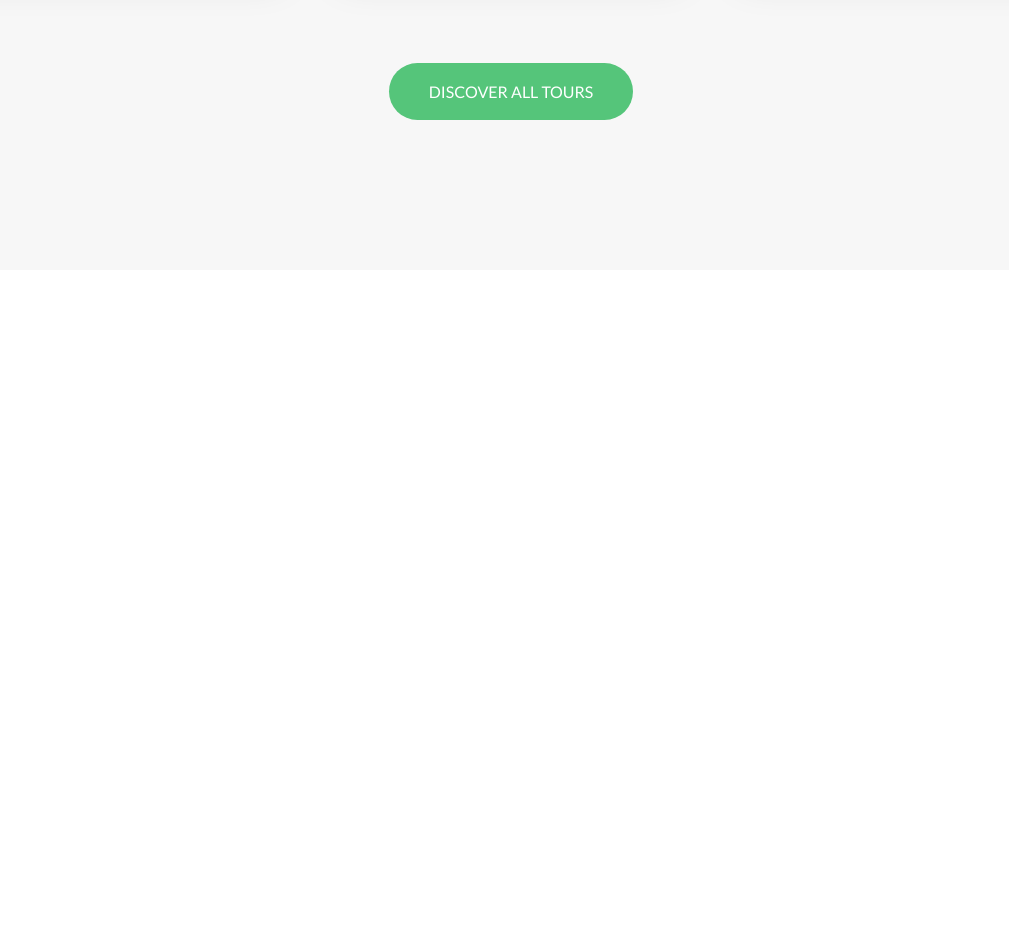
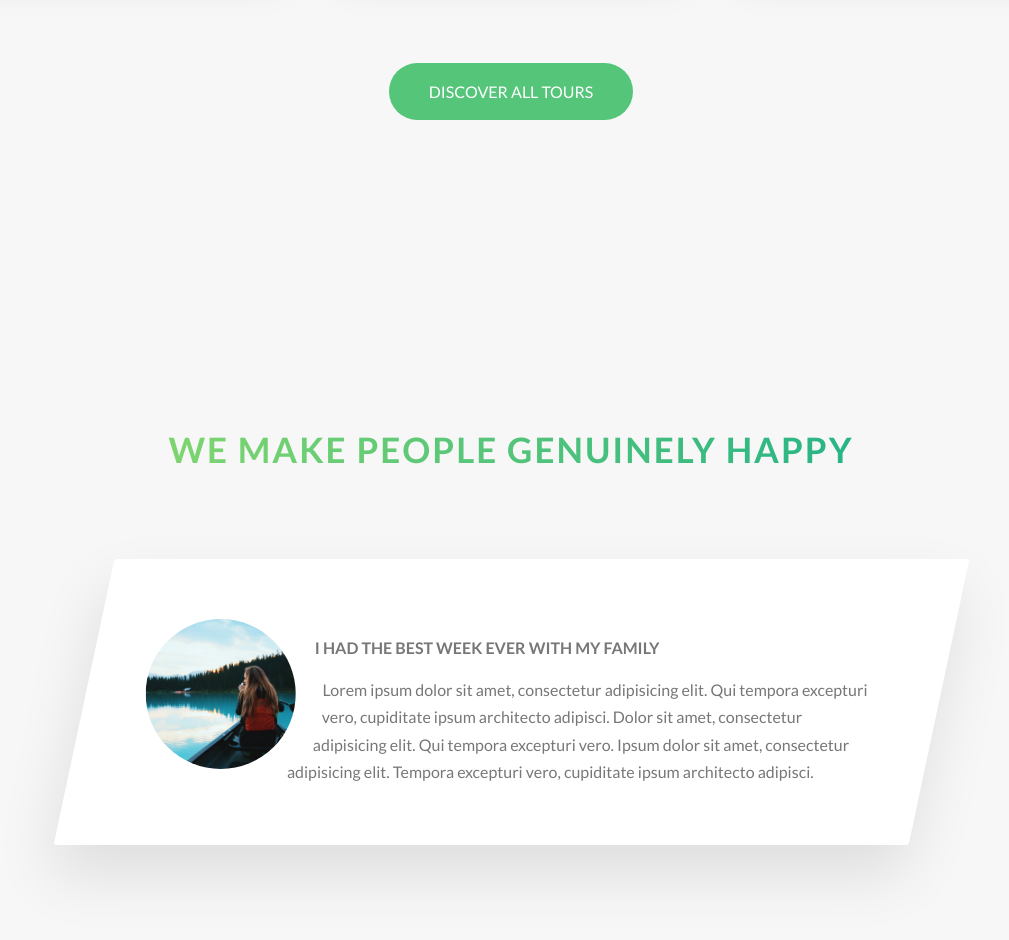
Before and after one commit to N8ers/natours, a website: page index.html in a window 1280 px wide. Shown: the part 3011-3951 px from the top of the page, without its empty margins (129-1138 px from the left). Before the commit the page ends 3311 px from the top, so only its background shows below. Drawn offline with Linux system fonts and the light colour scheme.

Commit message:
end of lecture

```diff
--- a/index.html
+++ b/index.html
@@ -211,6 +211,28 @@
                     <a href="#" class="btn btn--green">Discover all tours</a>
                 </div>
             </section>
+
+            <section class="section-stories">
+                <div class="u-center-text u-margin-bottom-big">
+                    <h2 class="heading-secondary">
+                        We make people genuinely happy
+                    </h2>
+                </div>
+
+                <div class="row">
+                    <div class="story">
+                        <figure class="story__shape">
+                            <img src="img/nat-8.jpg" alt="Person on a tour" class="story__img">
+                        </figure>
+                        <div class="story__text">
+                            <h3 class="heading-tertiary u-margin-bottom-small">I had the best week ever with my family</h3>
+                            <p>
+                                Lorem ipsum dolor sit amet, consectetur adipisicing elit. Qui tempora excepturi vero, cupiditate ipsum architecto adipisci. Dolor sit amet, consectetur adipisicing elit. Qui tempora excepturi vero. Ipsum dolor sit amet, consectetur adipisicing elit. Tempora excepturi vero, cupiditate ipsum architecto adipisci.
+                            </p>
+                        </div>
+                    </div>
+                </div>
+            </section>
         </main>
 
 <!--
--- /dev/null
+++ b/sass/components/_story.scss
@@ -0,0 +1,33 @@
+.story {
+    width: 75%;
+    margin: 0 auto;
+    box-shadow: 0 3rem 6rem rgba($color-black, .1);
+    background-color: $color-white;
+    border-radius: 3px;
+    padding: 6rem;
+    padding-left: 9rem;
+    font-size: $default-font-size;
+    transform: skewX(-12deg);
+
+    &__shape {
+        width: 15rem;
+        height: 15rem;
+        float: left;
+        -webkit-shape-outside: circle(50% at 50% 50%);
+        shape-outside: circle(50% at 50% 50%);
+        //the shape property MUST have float, and defined width/height
+
+        clip-path: circle(50% at 50% 50%);
+        -webkit-clip-path: circle(50% at 50% 50%);
+
+        transform: translateX(-3rem) skewX(12deg);
+    }
+
+    &__img{
+        height: 100%;
+    }
+
+    &__text{
+        transform: skewX(12deg);
+    }
+}
--- a/sass/main.scss
+++ b/sass/main.scss
@@ -12,6 +12,7 @@
 @import "components/card";
 @import "components/composition";
 @import "components/feature-box";
+@import "components/story";
 
 @import "layout/grid";
 @import "layout/header";
--- a/sass/pages/_home.scss
+++ b/sass/pages/_home.scss
@@ -25,3 +25,8 @@
     padding: 25rem 0 15rem 0;
     margin-top: -10rem;
 }
+
+.section-stories {
+    padding: 15rem 0;
+    background-color: $color-grey-light-1;
+}
```
Also changed, not shown: css/style.css.
